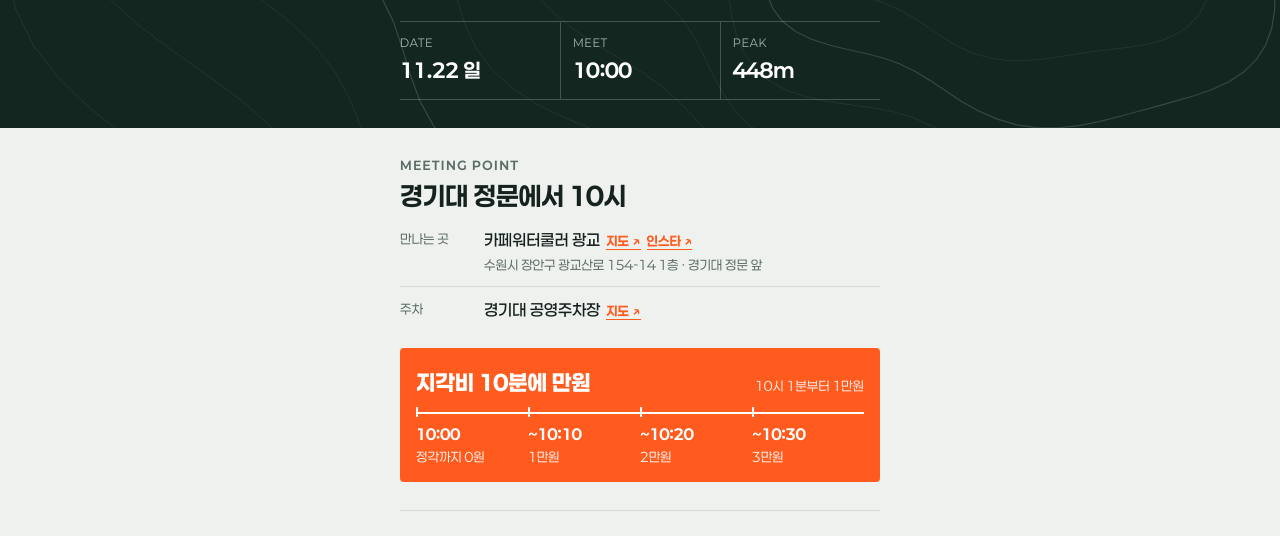
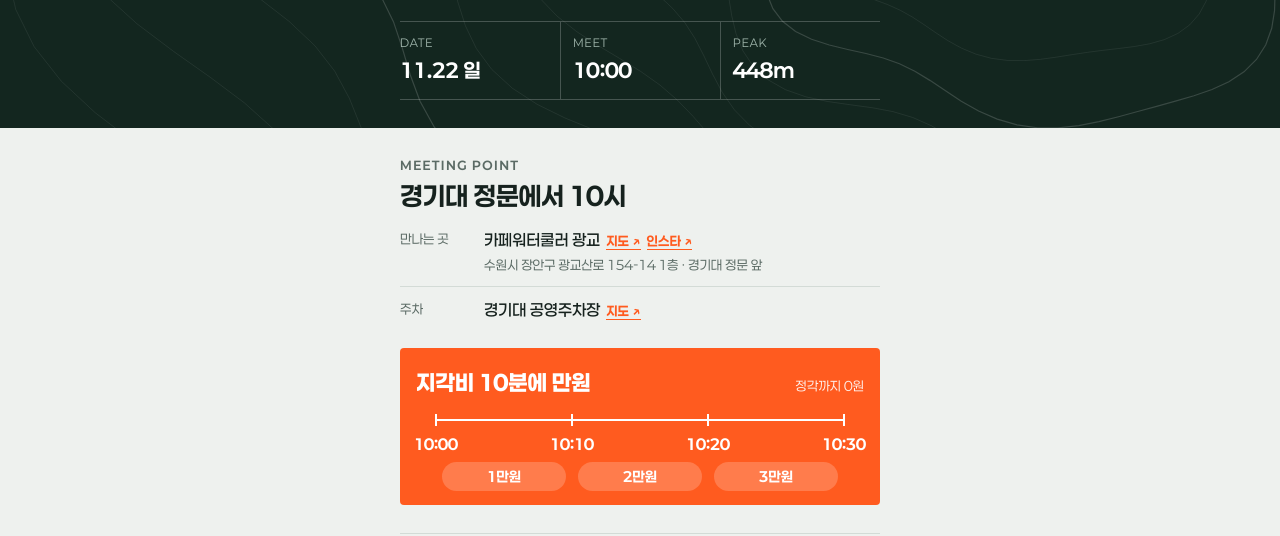
Before and after one commit to UKAN8/ukan8.github.io, a plain HTML site: page noname/index.html in a window 1280 px wide. Shown: the part 246-782 px from the top of the page. Drawn offline with Linux system fonts and the light colour scheme.

Commit message:
NONAME 초대장: 지각비 눈금자 형태로
Co-Authored-By: Claude Opus 5.5 <noreply@anthropic.com>
Claude-Session: https://claude.ai/code/session_013doMR4vZ2qM2LatZiUkHfH

```diff
--- a/noname/index.html
+++ b/noname/index.html
@@ -81,11 +81,15 @@ h2{font-family:var(--display);font-weight:700;font-size:26px;line-height:1.25;le
 .fine-top{display:flex;justify-content:space-between;align-items:baseline;gap:10px}
 .fine-top b{font-family:var(--display);font-weight:800;font-size:22px}
 .fine-top span{font-size:13px;opacity:.9}
-.ticks{display:grid;grid-template-columns:repeat(4,1fr);border-top:2px solid rgba(255,255,255,.6)}
-.ticks div{padding-top:8px;position:relative;display:flex;flex-direction:column}
-.ticks div::before{content:"";position:absolute;top:-7px;left:0;width:2px;height:10px;background:#fff}
-.ticks b{font-family:var(--mono);font-size:15px}
-.ticks small{font-size:13px;opacity:.92}
+.ruler{margin:2px 20px 0}
+.ruler .line{position:relative;height:12px}
+.ruler .line::before{content:"";position:absolute;left:0;right:0;top:5px;height:2px;background:rgba(255,255,255,.35)}
+.ruler .line::after{content:"";position:absolute;left:0;right:0;top:5px;height:2px;background:#fff;transform-origin:left}
+.ruler .line i{position:absolute;top:0;width:2px;height:12px;background:#fff;transform:translateX(-1px)}
+.ruler .times{position:relative;height:22px;margin-top:6px}
+.ruler .times b{position:absolute;top:0;transform:translateX(-50%);font-family:var(--mono);font-size:15px;font-weight:700;white-space:nowrap}
+.ruler .fees{display:grid;grid-template-columns:repeat(3,1fr);margin-top:8px;text-align:center}
+.ruler .fees span{margin:0 6px;padding:3px 0;border-radius:999px;background:rgba(255,255,255,.2);font-size:14px;font-weight:700}
 
 /* 코스 */
 .profile{width:100%;height:auto;display:block;background:var(--paper);border:1px solid var(--rule);border-radius:4px}
@@ -168,13 +172,11 @@ footer small{display:block;font-family:var(--body);font-size:12px;color:#8fa79c;
 .profile .ping{opacity:0;transform-box:fill-box;transform-origin:center}
 .profile.in .ping{animation:ping 2.2s ease-out 2s infinite}
 /* 지각비 눈금 차오름 */
-.ticks{position:relative}
-.ticks::after{content:"";position:absolute;left:0;top:-2px;height:2px;width:100%;background:#fff;transform-origin:left;transform:scaleX(1)}
-.js .fine .ticks::after{transform:scaleX(0);transition:transform 1.4s cubic-bezier(.2,.7,.2,1) .3s}
-.js .fine.in .ticks::after{transform:scaleX(1)}
-.js .fine .ticks div{opacity:0;transition:opacity .4s ease}
-.js .fine.in .ticks div{opacity:1}
-.js .fine.in .ticks div:nth-child(1){transition-delay:.3s}.js .fine.in .ticks div:nth-child(2){transition-delay:.65s}.js .fine.in .ticks div:nth-child(3){transition-delay:1s}.js .fine.in .ticks div:nth-child(4){transition-delay:1.35s}
+.js .fine .ruler .line::after{transform:scaleX(0);transition:transform 1.4s cubic-bezier(.2,.7,.2,1) .3s}
+.js .fine.in .ruler .line::after{transform:scaleX(1)}
+.js .fine .ruler .fees span{opacity:0;transform:translateY(6px);transition:opacity .45s ease,transform .45s ease}
+.js .fine.in .ruler .fees span{opacity:1;transform:none}
+.js .fine.in .ruler .fees span:nth-child(1){transition-delay:.6s}.js .fine.in .ruler .fees span:nth-child(2){transition-delay:1s}.js .fine.in .ruler .fees span:nth-child(3){transition-delay:1.4s}
 .mate{transition:border-color .15s,transform .15s}
 .mate:active{transform:scale(.97)}
 @media (prefers-reduced-motion:reduce){*{transition:none!important;animation:none!important}.js .up,.js .rv,.js .profile *{opacity:1!important;transform:none!important}.js .profile .area{opacity:.1!important}}
@@ -205,12 +207,11 @@ footer small{display:block;font-family:var(--body);font-size:12px;color:#8fa79c;
       <div class="row"><dt>주차</dt><dd>경기대 공영주차장<a href="https://map.naver.com/p/search/%EA%B2%BD%EA%B8%B0%EB%8C%80%20%EA%B3%B5%EC%98%81%EC%A3%BC%EC%B0%A8%EC%9E%A5">지도 ↗</a></dd></div>
     </dl>
     <div class="fine" role="group" aria-label="지각비">
-      <div class="fine-top"><b>지각비 10분에 만원</b><span>10시 1분부터 1만원</span></div>
-      <div class="ticks">
-        <div><b>10:00</b><small>정각까지 0원</small></div>
-        <div><b>~10:10</b><small>1만원</small></div>
-        <div><b>~10:20</b><small>2만원</small></div>
-        <div><b>~10:30</b><small>3만원</small></div>
+      <div class="fine-top"><b>지각비 10분에 만원</b><span>정각까지 0원</span></div>
+      <div class="ruler" aria-label="10:00~10:10 1만원, 10:10~10:20 2만원, 10:20~10:30 3만원">
+        <div class="line"><i style="left:0"></i><i style="left:33.333%"></i><i style="left:66.667%"></i><i style="left:100%"></i></div>
+        <div class="times"><b style="left:0">10:00</b><b style="left:33.333%">10:10</b><b style="left:66.667%">10:20</b><b style="left:100%">10:30</b></div>
+        <div class="fees"><span>1만원</span><span>2만원</span><span>3만원</span></div>
       </div>
     </div>
   </section>
@@ -383,7 +384,7 @@ footer small{display:block;font-family:var(--body);font-size:12px;color:#8fa79c;
   if(base && base.getTotalLength){ var L=base.getTotalLength(); base.style.strokeDasharray=L; if(!RM) base.style.strokeDashoffset=L; }
 
   /* 스크롤 리빌: 섹션 안 요소를 차례로 */
-  var groups=['.stops','.time','.crew','.pack','.opts','.ticks'];
+  var groups=['.stops','.time','.crew','.pack','.opts'];
   document.querySelectorAll('main section').forEach(function(sec){
     var n=0;
     Array.prototype.forEach.call(sec.children,function(ch){
```
